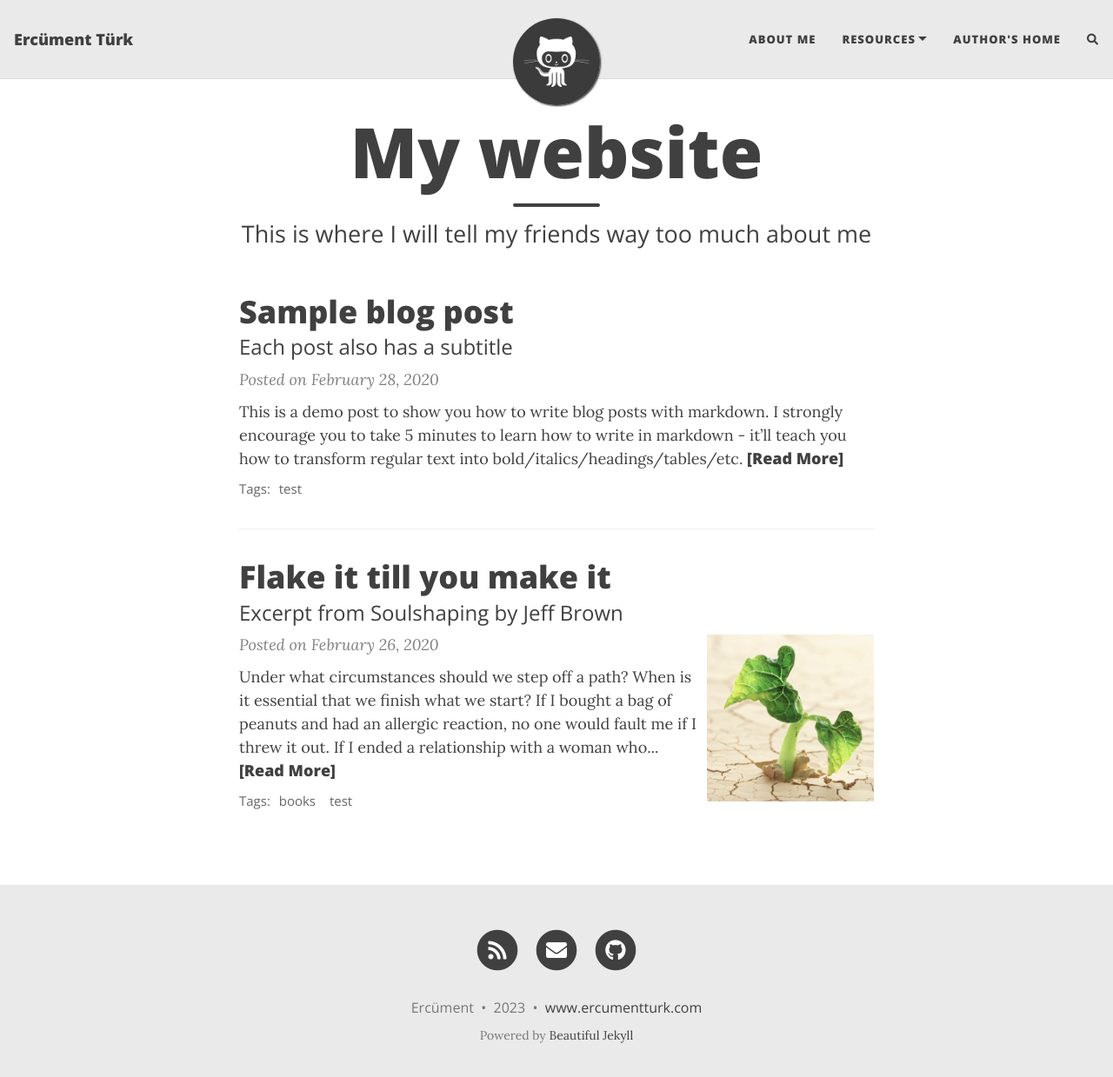
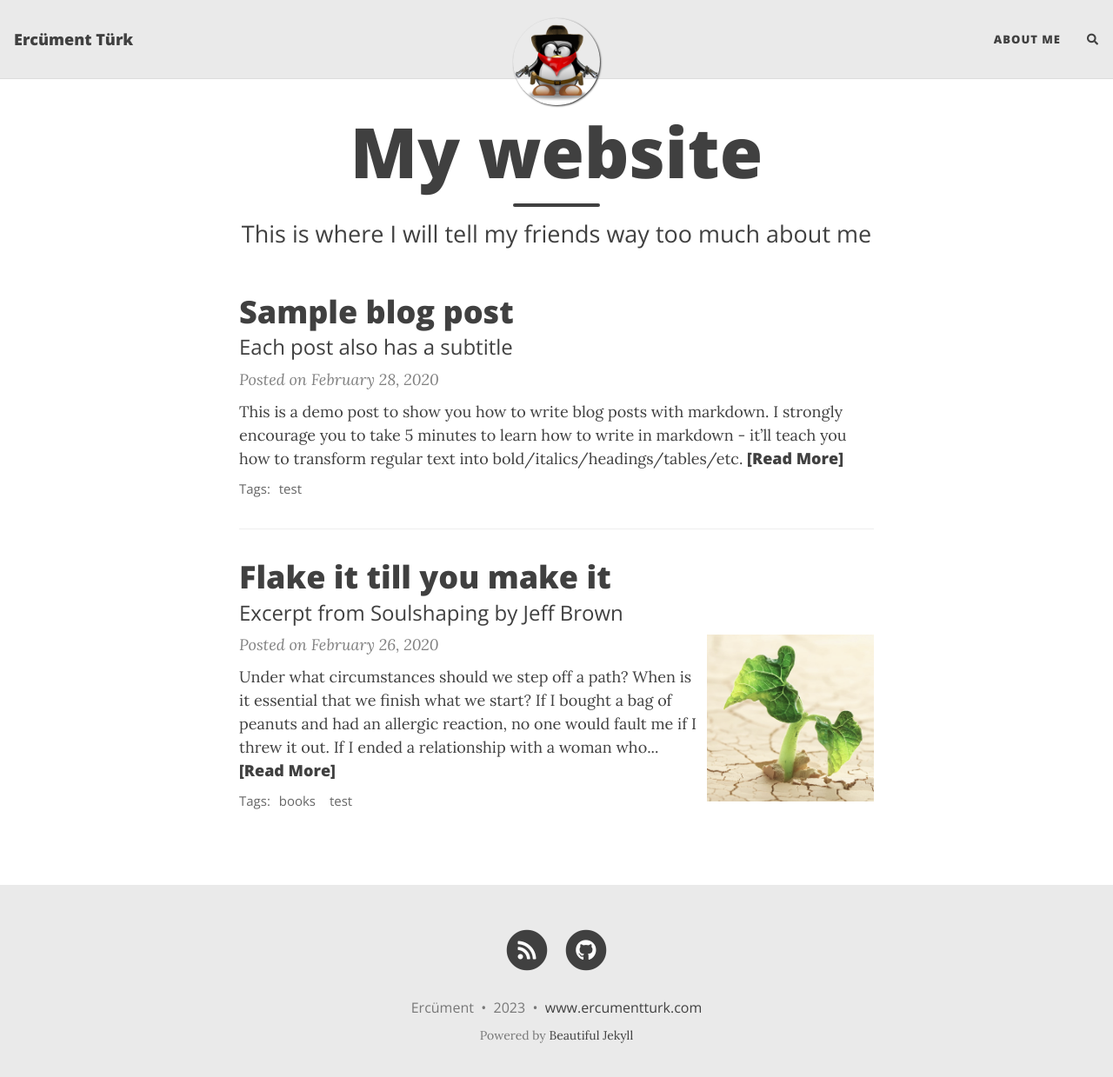
Before and after one commit to codercument/codercument.github.io, a Jekyll site: the page built from index.html, in a window 1280 px wide and 1252 px high. Shown: the top 1239 px of the window at 87% size. Built offline with Jekyll 4.4.1, drawn with Linux system fonts in a browser that asks for light colours; nearby versions of some CDN libraries; the list of posts is cut into pages by our own code; comment, search, counter and statistics services are not loaded; part of the change alters nothing that is shown.

Commit message:
Update _config.yml

```diff
--- a/_config.yml
+++ b/_config.yml
@@ -21,10 +21,10 @@ author: Ercüment
 
 navbar-links:
   About Me: "aboutme"
-  Resources:
-    - Beautiful Jekyll: "https://beautifuljekyll.com"
-    - Learn markdown: "https://www.markdowntutorial.com/"
-  Author's home: "https://deanattali.com"
+  #Resources:
+   # - Beautiful Jekyll: "https://beautifuljekyll.com"
+   # - Learn markdown: "https://www.markdowntutorial.com/"
+ # Author's home: "https://deanattali.com"
 
 ################
 # --- Logo --- #
@@ -32,7 +32,7 @@ navbar-links:
 
 # Image to show in the navigation bar - works best with a square image
 # Remove this parameter if you don't want an image in the navbar
-avatar: "/assets/img/avatar-icon.png"
+avatar: "/assets/img/tux.png"
 
 # By default, the image is cut into a circle. You can disable this behaviour by setting 'round-avatar: false'
 round-avatar: true
@@ -49,7 +49,7 @@ round-avatar: true
 # Select the social network links that you want to show in the footer.
 # Uncomment the links you want to show and add your information to each one.
 social-network-links:
-  email: "someone@example.com"
+# email: "someone@example.com"
   rss: true  # remove this line if you don't want to show an RSS link at the bottom
 # facebook: deanattali
   github: codercument
@@ -87,8 +87,8 @@ rss-description: This website is a virtual proof that I'm awesome
 
 # Select which social network share links to show in posts
 share-links-active:
-  twitter: true
-  facebook: true
+  twitter: false
+  facebook: false
   linkedin: true
   vk: false
 
```
